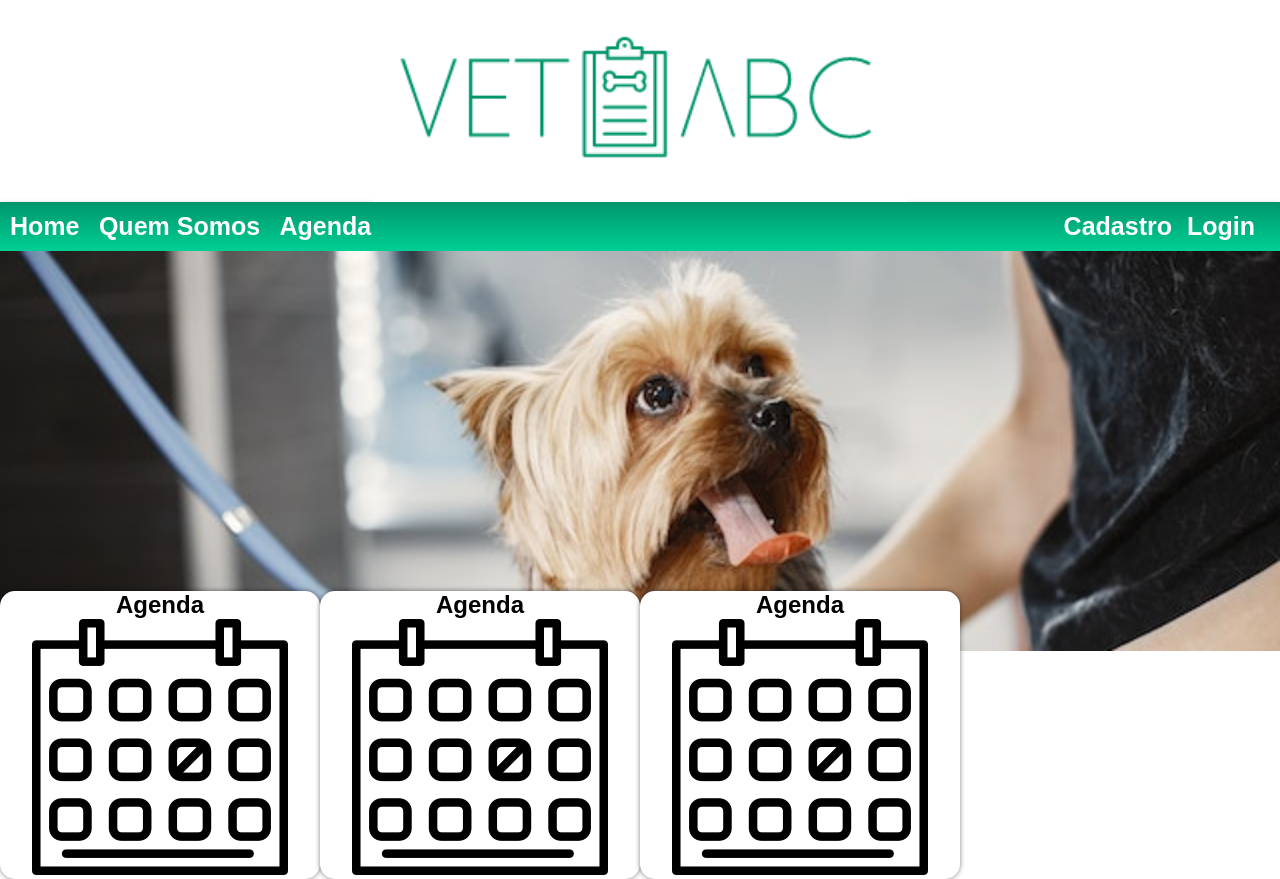
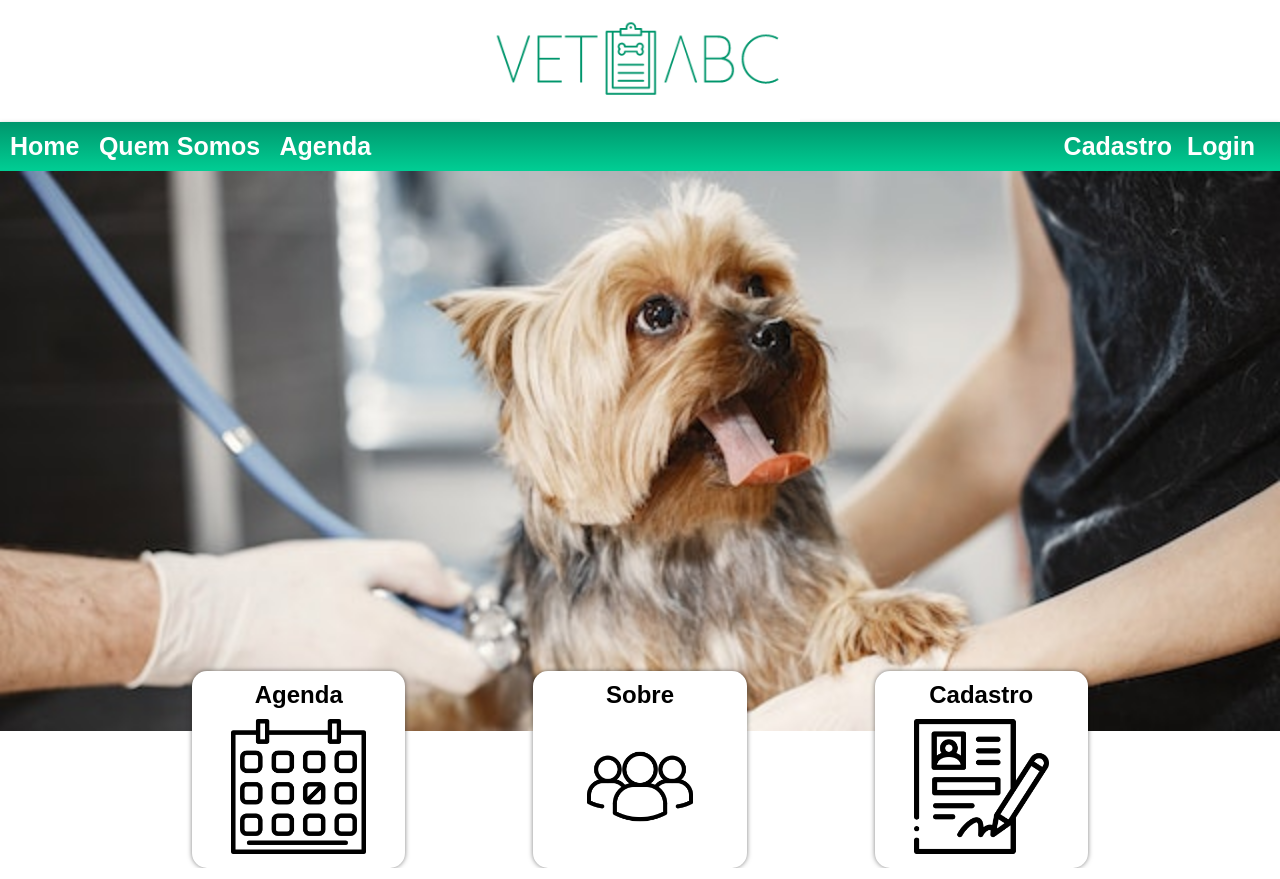
Before and after one commit to andre-reis-dev/Vet-ABC-exposoft, a PHP site: page / in a window 1280 px wide. Run offline with PHP 8.4, Linux system fonts and the light colour scheme.

Commit message:
update 06/10/2022 12:10

```diff
--- a/assets/css/style-global.css
+++ b/assets/css/style-global.css
@@ -22,6 +22,9 @@ header {
     display: flex;
     justify-content: center;
 }
+.page-top {
+    height: 50vh;
+}
 nav {
     background: linear-gradient(180deg, #00966c, #00ce94);
     padding: 10px;
@@ -42,7 +45,7 @@ a {
 }
 .start-page {
     background-image: url(../img/veterinario.jpg);
-    height: 30vh;
+    height: 100%;
     background-repeat: no-repeat;
     background-size: 100%;
 }
@@ -78,9 +81,11 @@ a {
     #menu li:not(:last-child) {
         margin-right: 15px;
     }
-
+    .page-top {
+        height: 70vh;
+    }
     .start-page {
-        height: 50vh;
+        height: 100%;
     }
 
     .login-cadastro {
@@ -90,36 +95,44 @@ a {
 
     .links {
         display: flex;
+        justify-content: center;
+        margin-top: -60px;
+    }
+    .links > div:not(:last-child) {
+        margin-right: 10%;
+    }
+    .links > div > h2 {
+        margin-bottom: 10px;
     }
     .box-agenda {
         text-align: center;
         background-color: white;
         border-radius: 15px;
         box-shadow: 0px 0px 5px rgba(0,0,0,0.5);
-        margin-top: -60px;
+        padding: 10px;
     }
     .box-agenda > img {
-        width: 80%;
+        width: 70%;
     }
     .box-sobre {
         text-align: center;
         background-color: white;
         border-radius: 15px;
         box-shadow: 0px 0px 5px rgba(0,0,0,0.5);
-        margin-top: -60px;
+        padding: 10px;
     }
     .box-sobre > img {
-        width: 80%;
+        width: 70%;
     }
     .box-login {
         text-align: center;
         background-color: white;
         border-radius: 15px;
         box-shadow: 0px 0px 5px rgba(0,0,0,0.5);
-        margin-top: -60px;
+        padding: 10px;
     }
     .box-login > img {
-        width: 80%;
+        width: 70%;
     }
 }
 
--- a/index.html
+++ b/index.html
@@ -10,8 +10,9 @@
 </head>
 <body>
     <header>
-        <img class="col-sm-5" src="assets/img/logo.png" alt="logo da empresa vet abc">
+        <img class="col-sm-5 col-md-3" src="assets/img/logo.png" alt="logo da empresa vet abc">
     </header>
+    <div class="page-top">
         <nav>
             <span class="material-symbols-outlined three-bars col-sm-2" onclick="toggleMenu()">menu</span>
             <ul id="menu">
@@ -21,26 +22,29 @@
                 <li><a class="login-cadastro" href="#">Login</a></li>
                 <li><a class="login-cadastro" href="#">Cadastro</a></li>
             </ul>
+
         </nav>
-
-    <main>
         <div class="start-page">
 
         </div>
         <div class="links">
-            <div class="box-agenda col-md-3">
+            <div class="box-agenda col-md-2">
                 <h2>Agenda</h2>
                 <img src="assets/img/agenda.png" alt="">
             </div>
-            <div class="box-sobre col-sm-3">
-                <h2>Agenda</h2>
-                <img src="assets/img/agenda.png" alt="">
+            <div class="box-sobre col-md-2">
+                <h2>Sobre</h2>
+                <img src="assets/img/grupo-fundo-branco.png" alt="">
             </div>
-            <div class="box-login col-sm-3">
-                <h2>Agenda</h2>
-                <img src="assets/img/agenda.png" alt="">
+            <div class="box-login col-md-2">
+                <h2>Cadastro</h2>
+                <img src="assets/img/cadastro.png" alt="">
             </div>
         </div>
+    </div>
+
+    <main>
+
     </main>
 
     <script src="assets/javascript/toggle_menu.js"></script>
```
Lines whose indentation alone changed are shown as unchanged.
